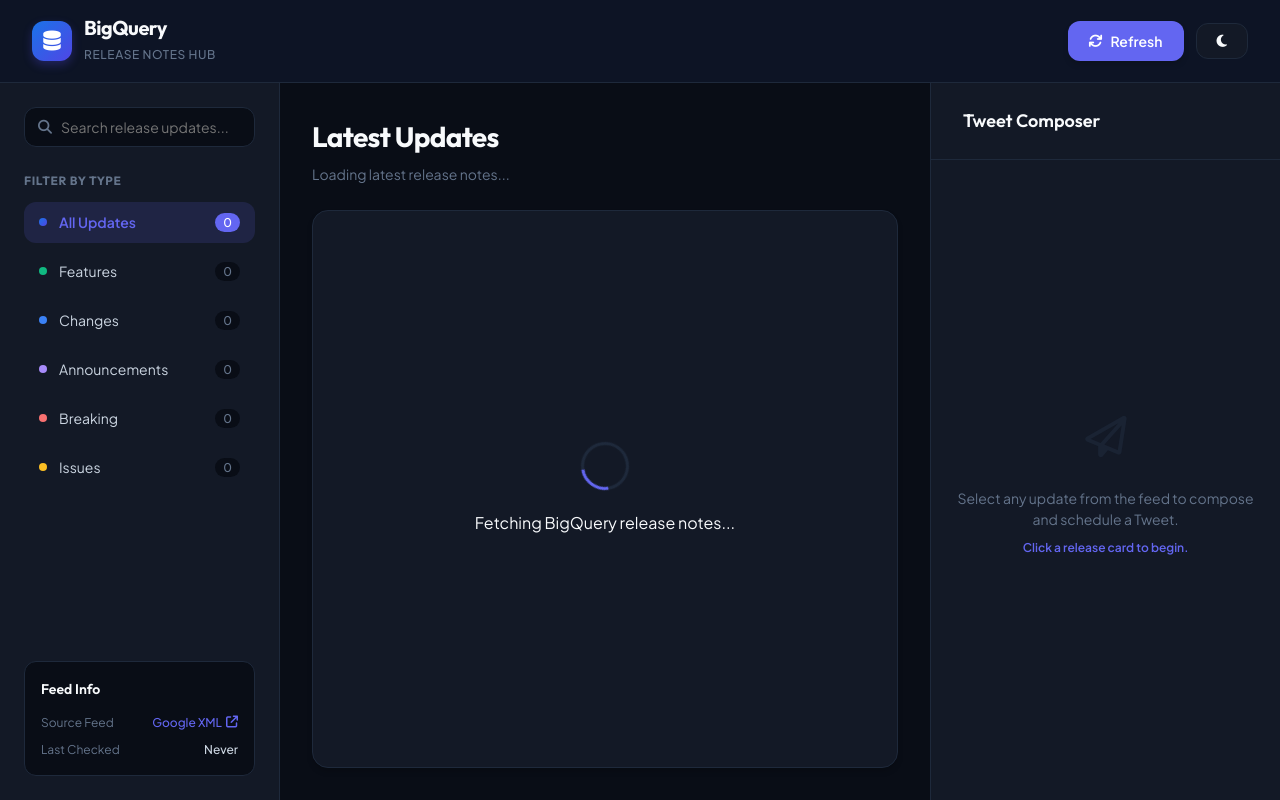
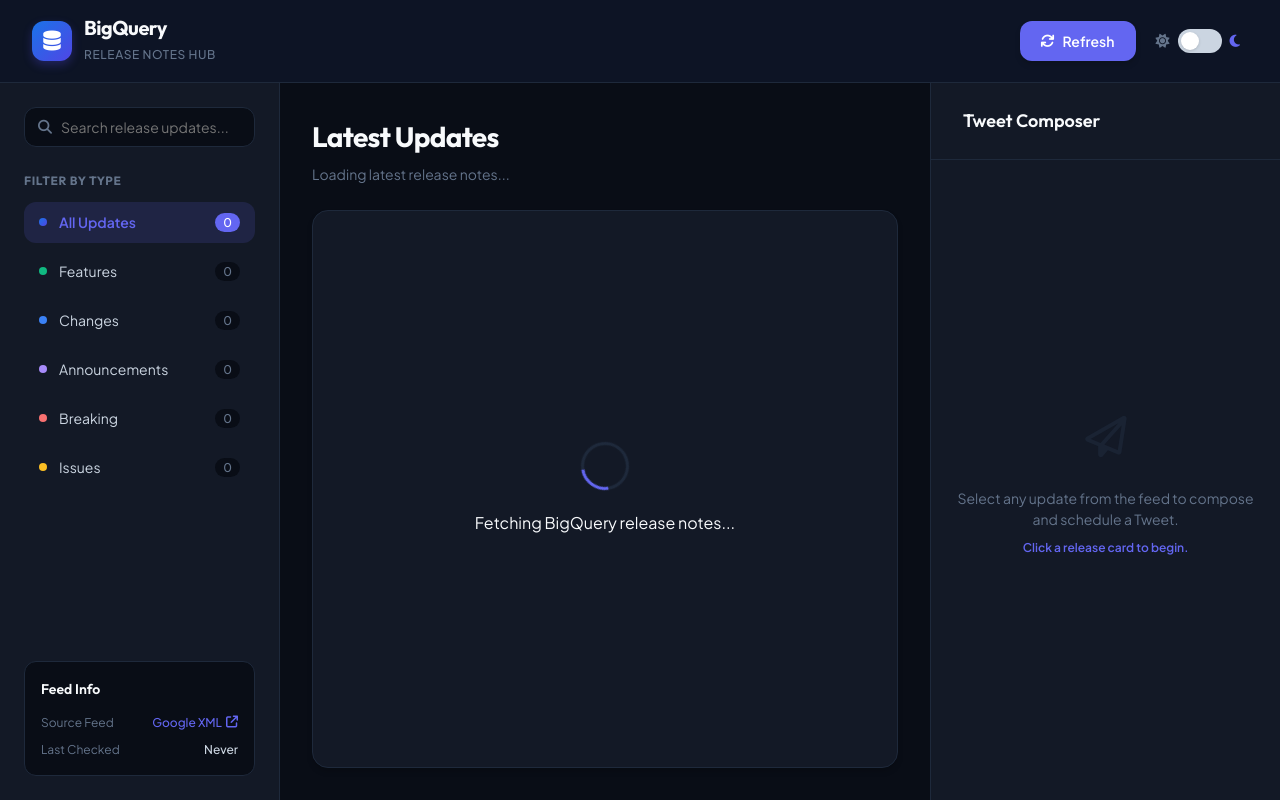
Before and after one commit to maraffi881/maffe-event-talks-app, a Flask app: page / in a window 1280 px wide. Run offline with Flask 3, Linux system fonts and the light colour scheme.

Commit message:
Replace theme button with a sliding switch theme toggle

```diff
--- a/static/css/style.css
+++ b/static/css/style.css
@@ -817,6 +817,88 @@ a:hover {
 }
 
 /* ==========================================================================
+   Theme Switch Toggle
+   ========================================================================== */
+.theme-switch-wrapper {
+    display: flex;
+    align-items: center;
+    gap: 0.5rem;
+    padding: 0 0.5rem;
+}
+
+.theme-switch-wrapper i {
+    font-size: 0.875rem;
+    color: var(--text-muted);
+    transition: color var(--transition-fast);
+}
+
+.theme-switch-wrapper .icon-sun {
+    color: var(--text-muted);
+}
+
+.theme-switch-wrapper .icon-moon {
+    color: var(--primary);
+}
+
+body:not(.dark-theme) .theme-switch-wrapper .icon-sun {
+    color: #f59e0b; /* Amber in light mode */
+}
+
+body:not(.dark-theme) .theme-switch-wrapper .icon-moon {
+    color: var(--text-muted);
+}
+
+.theme-switch {
+    display: inline-block;
+    height: 24px;
+    position: relative;
+    width: 44px;
+}
+
+.theme-switch input {
+    display: none;
+}
+
+.slider {
+    background-color: #cbd5e1; /* slate-300 */
+    bottom: 0;
+    cursor: pointer;
+    left: 0;
+    position: absolute;
+    right: 0;
+    top: 0;
+    transition: .3s;
+}
+
+.slider:before {
+    background-color: #fff;
+    bottom: 3px;
+    content: "";
+    height: 18px;
+    left: 3px;
+    position: absolute;
+    transition: .3s;
+    width: 18px;
+    box-shadow: 0 1px 3px rgba(0,0,0,0.15);
+}
+
+input:checked + .slider {
+    background-color: var(--primary);
+}
+
+input:checked + .slider:before {
+    transform: translateX(20px);
+}
+
+.slider.round {
+    border-radius: 34px;
+}
+
+.slider.round:before {
+    border-radius: 50%;
+}
+
+/* ==========================================================================
    Responsive adjustments
    ========================================================================== */
 @media (max-width: 1024px) {
--- a/templates/index.html
+++ b/templates/index.html
@@ -32,9 +32,14 @@
                     <i id="refresh-icon" class="fa-solid fa-arrows-rotate"></i>
                     <span>Refresh</span>
                 </button>
-                <button id="theme-toggle" class="btn btn-secondary" title="Toggle Theme">
-                    <i class="fa-solid fa-moon"></i>
-                </button>
+                <div class="theme-switch-wrapper">
+                    <i class="fa-solid fa-sun icon-sun" title="Light Mode"></i>
+                    <label class="theme-switch" for="checkbox">
+                        <input type="checkbox" id="checkbox" />
+                        <div class="slider round"></div>
+                    </label>
+                    <i class="fa-solid fa-moon icon-moon" title="Dark Mode"></i>
+                </div>
             </div>
         </header>
 
```
Also changed, not shown: static/js/app.js (+14 -9 lines).
